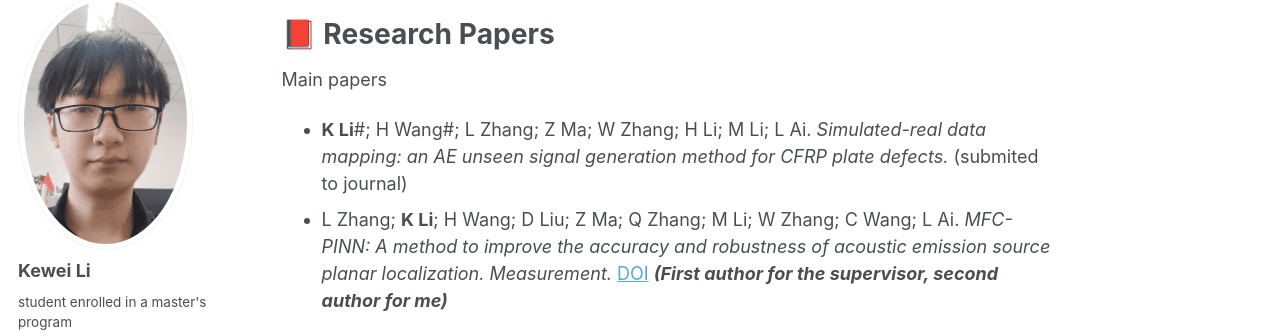
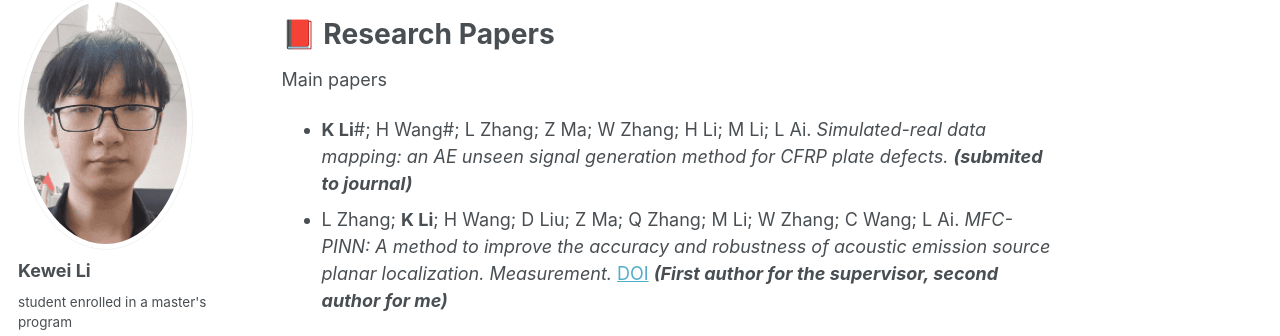
Before and after one commit to TheHangedManC/TheHangedManC-thehangedmanc.github.io, a Jekyll site: the page built from _pages/about.md, in a window 1280 px wide and 900 px high, scrolled down 1073 px. Shown: the part 111-447 px from the top of the window. Built offline with Jekyll 4.4.1, drawn with Linux system fonts in a browser that asks for light colours; some web fonts are replaced.

```diff
--- a/_pages/about.md
+++ b/_pages/about.md
@@ -39,7 +39,7 @@ I am an integrated undergraduate student (completed my undergraduate and master'
 📕 Research Papers
 ======
 Main papers
-*   **K Li**#; H Wang#; L Zhang; Z Ma; W Zhang; H Li; M Li; L Ai. *Simulated-real data mapping: an AE unseen signal generation method for CFRP plate defects.* (submited to journal)
+*   **K Li**#; H Wang#; L Zhang; Z Ma; W Zhang; H Li; M Li; L Ai. *Simulated-real data mapping: an AE unseen signal generation method for CFRP plate defects.* ***(submited to journal)***
 *   L Zhang; **K Li**; H Wang; D Liu; Z Ma; Q Zhang; M Li; W Zhang; C Wang; L Ai. *MFC-PINN: A method to improve the accuracy and robustness of acoustic emission source planar localization. Measurement.* [DOI](https://www.sciencedirect.com/science/article/pii/S0263224124008807/)
     ***(First author for the supervisor, second author for me)***
 
```
